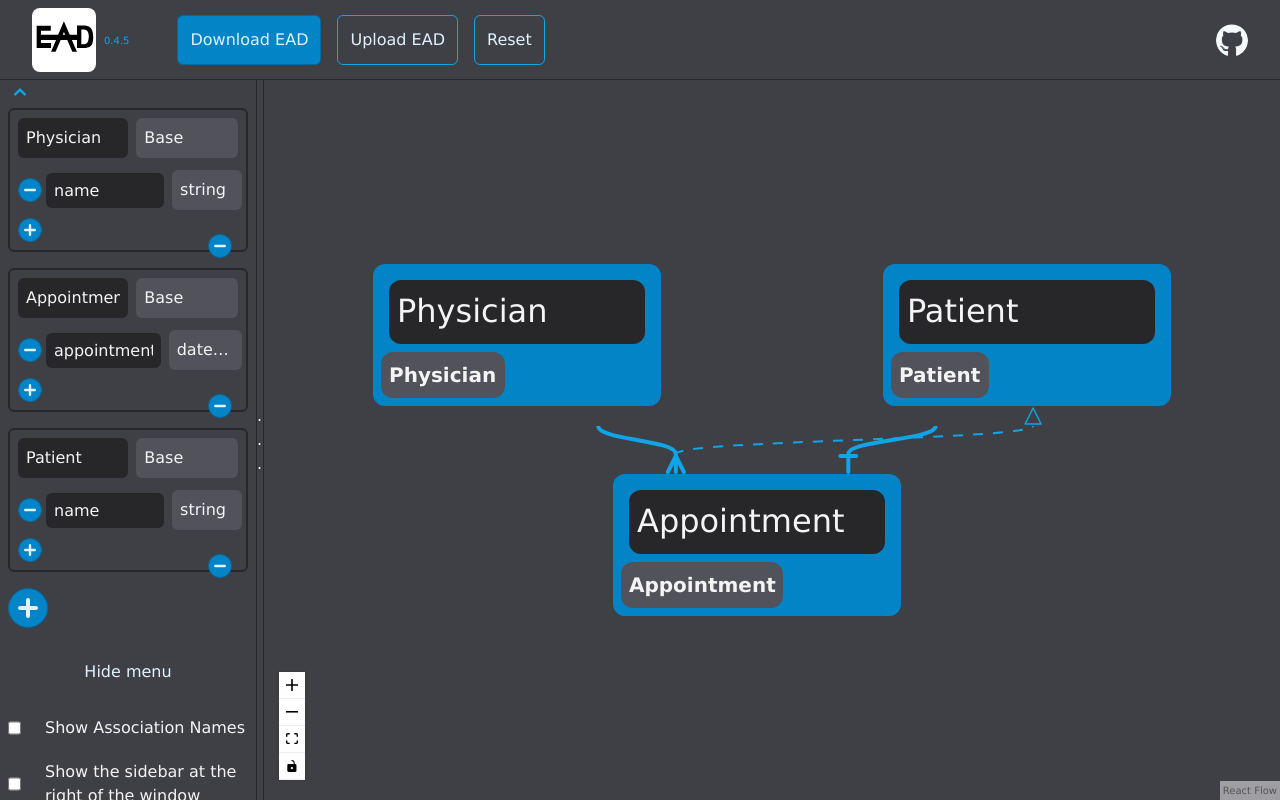
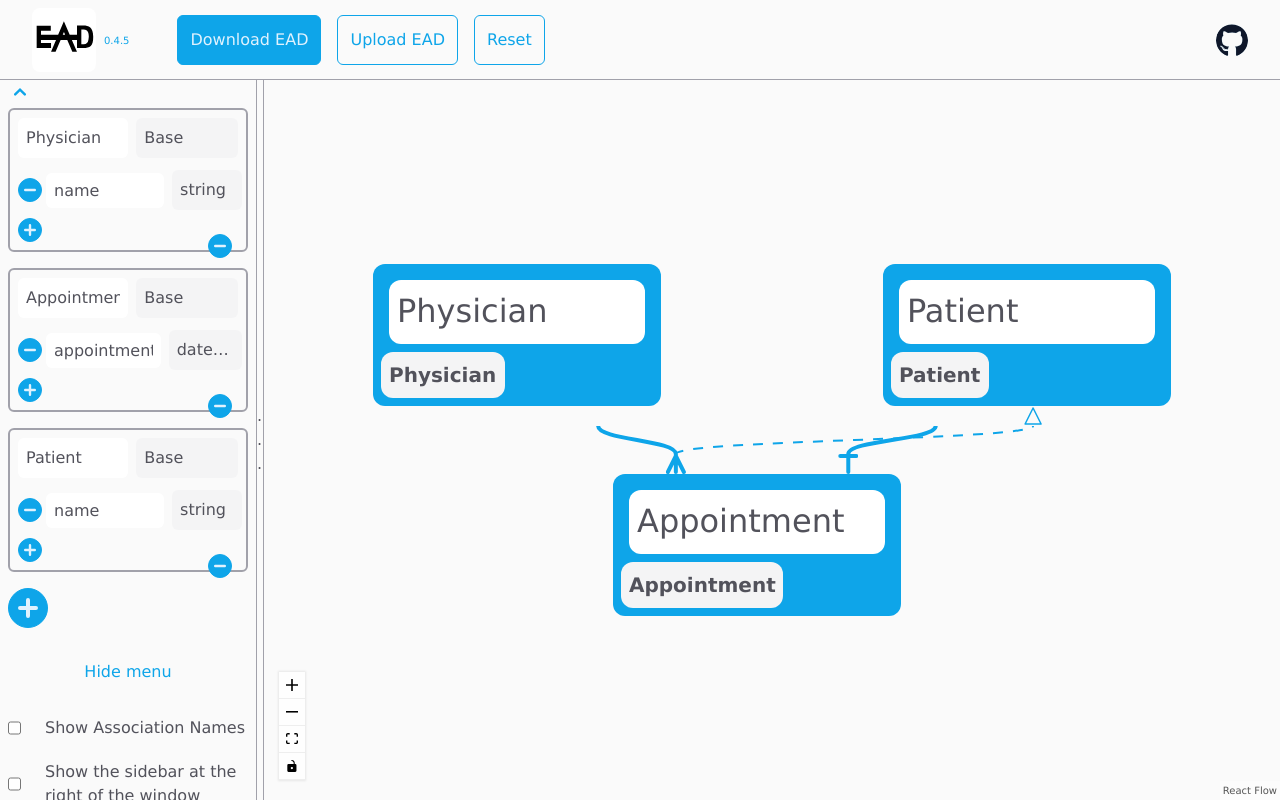
Before and after one commit to ozovalihasan/ead, a React (Vite) app: page / in a window 1280 px wide. Built offline with nearby package versions, Linux system fonts and the light colour scheme.

Commit message:
Add a button to activate the dark mode

```diff
--- a/index.html
+++ b/index.html
@@ -1,5 +1,5 @@
 <!DOCTYPE html>
-<html class="dark" lang="en">
+<html class="" lang="en">
   <head>
     <meta charset="UTF-8" />
     <link rel="icon" href="/images/ead-logo.svg" />
--- a/src/components/Settings/Settings.tsx
+++ b/src/components/Settings/Settings.tsx
@@ -7,6 +7,7 @@ export const Settings = memo(() => {
   const showTextOnEdges = useCustomizationStore(store => store.showTextOnEdges)
   const toggleLocationSidebar = useCustomizationStore(store => store.toggleLocationSidebar)
   const toggleTextMode = useCustomizationStore(store => store.toggleTextMode)
+  const toggleDarkMode = useCustomizationStore(store => store.toggleDarkMode)
 
   return (
     <details open className='mt-8 [&>summary>span:nth-child(1)]:open:hidden [&>summary>span:nth-child(2)]:open:inline '>
@@ -24,7 +25,9 @@ export const Settings = memo(() => {
           Show the sidebar at the right of the window
         </label>
         <MainColorDropdown />
-
+        <button className="btn-second rounded-md my-2 p-2" onClick={toggleDarkMode}>
+          Dark Mode
+        </button>
       </div>
     </details>
   )
--- a/src/zustandStore/customizationStore.tsx
+++ b/src/zustandStore/customizationStore.tsx
@@ -10,12 +10,14 @@ export interface CustomizationStoreState {
   sidebarVisible: boolean;
   navbarVisible: boolean;
   mainColor: availableColorsType;
+  darkModeActive: boolean;
   changeMainColor: (color: availableColorsType) => void;
   toggleLocationSidebar: () => void;
   toggleSidebarVisibility: () => void;
   toggleNavbarVisibility: () => void;
   handleSidebarWidthChange: (e: React.DragEvent<HTMLDivElement>) => void;
   toggleTextMode: () => void;
+  toggleDarkMode: () => void;
 }
 
 if(!localStorage.locationSidebar){
@@ -32,6 +34,15 @@ if(!localStorage.mainColor){
   localStorage.setItem("mainColor", JSON.stringify(availableColors[0]))
 }
 
+if(!localStorage.darkModeActive){
+  localStorage.setItem("darkModeActive", JSON.stringify(false))
+}else{
+  if (JSON.parse(localStorage.darkModeActive as string)){
+    const rootElement = document.querySelector("div#root")!
+    rootElement.classList.add("dark");
+  }
+}
+
 const useCustomizationStore = create(devtools<CustomizationStoreState>((set, get) => ({
   locationSidebar: JSON.parse(localStorage.locationSidebar as string) as ("left" | "right"),
   widthSidebar: JSON.parse(localStorage.widthSidebar as string) as number,
@@ -39,6 +50,7 @@ const useCustomizationStore = create(devtools<CustomizationStoreState>((set, get
   sidebarVisible: true,
   navbarVisible: true,
   mainColor: JSON.parse(localStorage.mainColor as string) as availableColorsType,
+  darkModeActive: JSON.parse(localStorage.darkModeActive as string) as boolean,
   changeMainColor: (color: availableColorsType) => {
     setColorVariants(color)
 
@@ -90,6 +102,16 @@ const useCustomizationStore = create(devtools<CustomizationStoreState>((set, get
     set({
         showTextOnEdges: !get().showTextOnEdges
     })
+  },
+  toggleDarkMode: () => {
+    const rootElement = document.querySelector("div#root")!
+    rootElement.classList.toggle("dark");
+
+    localStorage.setItem("darkModeActive", JSON.stringify(!get().darkModeActive))
+
+    set({
+      darkModeActive: !get().darkModeActive
+    })
   }
 })))
 
--- a/src/zustandStore/store.tsx
+++ b/src/zustandStore/store.tsx
@@ -348,7 +348,7 @@ const useStore = create(devtools<State>((set, get) => ({
               transform_0_4_x_to_0_4_5(data)
             )
 
-            setTimeout(get().reactFlowInstance!.fitView, 0);
+            setTimeout(get().reactFlowInstance!.fitView, 1000);
           } else {
             alert(`The version of your file is v${data.version}. It is not compatible with the version used(v0.4.5).`);
           }
```
